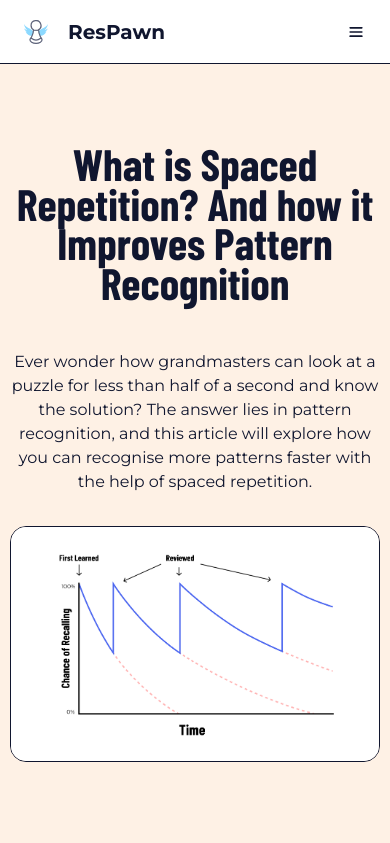
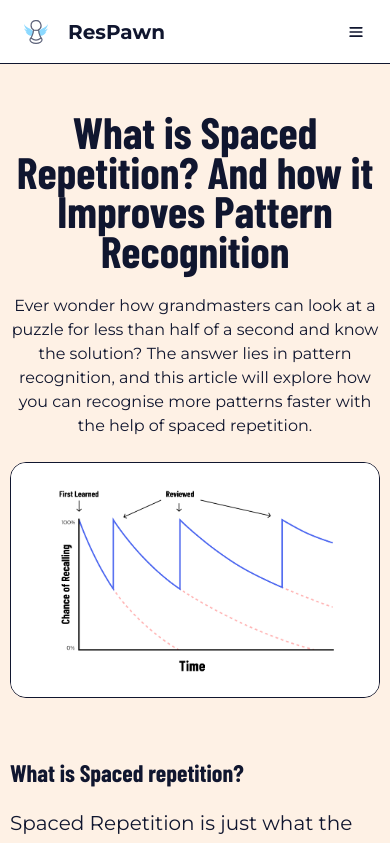
Before and after one commit to Boom123bam/Res-pawn, a SvelteKit app: page /article/spaced-repetition in a window 390 px wide. Shown: the top 843 px of the page. Built offline with nearby package versions, Linux system fonts and the light colour scheme; no server answers.

Commit message:
update article layout

```diff
--- a/src/routes/article/spaced-repetition/+page.svelte
+++ b/src/routes/article/spaced-repetition/+page.svelte
@@ -110,12 +110,15 @@
   h2 {
     margin-bottom: 1rem;
   }
+  h3 {
+    margin-top: 1.5rem;
+  }
   img {
     border: var(--border);
     border-radius: var(--br);
     width: min(100%, 45rem);
     align-self: center;
-    margin-bottom: 5rem;
+    margin-bottom: 3.5rem;
   }
   h5,
   p {
@@ -124,4 +127,18 @@
   p {
     font-size: 1.25rem;
   }
+
+  @media screen and (max-width: 600px) {
+    article {
+      margin: 3rem 0;
+      gap: 1.5rem;
+    }
+    h2 {
+      font-size: 2.75rem;
+      margin-bottom: 0;
+    }
+    img {
+      margin-bottom: 1rem;
+    }
+  }
 </style>
```
